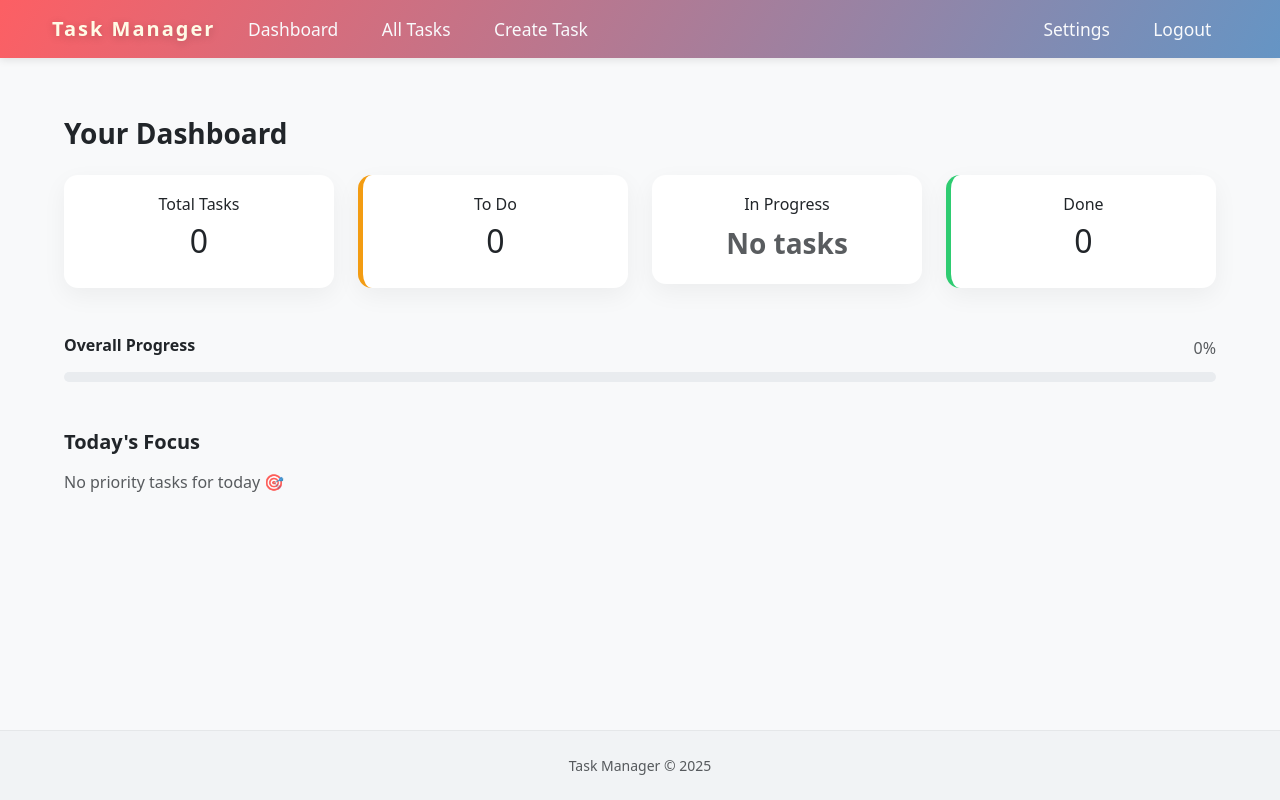
After one commit to HalidMY/Task-Manager-App, a Flask app: page /dashboard in a window 1280 px wide. The commit adds this page. Run offline with Flask 3, Linux system fonts and the light colour scheme; the visitor is signed in with stand-in values (Sample User, id 1); data that the repository does not hold is empty.

Commit message:
created dashboard page and its service. added css for the elmenets in dashboard page

```diff
--- a/app.py
+++ b/app.py
@@ -226,6 +226,38 @@ def settings():
 
     return render_template("settings.html", user=user)
 
+@app.route("/dashboard")
+@login_required()
+def dashboard():
+    user_id = session["user_id"]
+
+    total_tasks = Task.query.filter_by(user_id=user_id).count()
+    todo_count = Task.query.filter_by(user_id=user_id, status="todo").count()
+    in_progress_count = Task.query.filter_by(user_id=user_id, status="in_progress").count()
+    done_count = Task.query.filter_by(user_id=user_id, status="done").count()
+
+    completion_percentage = 0
+    if total_tasks > 0:
+        completion_percentage = round((done_count / total_tasks) * 100)
+
+    today_tasks = Task.query.filter(
+        Task.user_id == user_id,
+        Task.status != "done"
+    ).order_by(
+        Task.priority.desc(),
+        Task.due_date.asc()
+    ).limit(3).all()
+
+    return render_template(
+        "dashboard.html",
+        total_tasks=total_tasks,
+        todo_count=todo_count,
+        in_progress_count=in_progress_count,
+        done_count=done_count,
+        completion_percentage=completion_percentage,
+        today_tasks=today_tasks
+    )
+
 # -------------------------------------------------------
 # CREATE DATABASE
 # -------------------------------------------------------
--- a/static/css/styles.css
+++ b/static/css/styles.css
@@ -221,8 +221,38 @@ footer {
     transform: translateY(-3px);
 }
 
+.task-card.done {
+    opacity: 0.6;
+    background: #f1f1f1;
+}
+
 .task-footer {
     display: flex;
     justify-content: flex-end;
     margin-top: 10px;
 }
+
+.stat-card {
+    background: #fff;
+    padding: 20px;
+    border-radius: 14px;
+    box-shadow: 0 8px 25px rgba(0,0,0,0.05);
+    text-align: center;
+}
+
+.stat-card span {
+    font-size: 28px;
+    font-weight: bold;
+}
+
+.stat-card.todo { border-left: 5px solid #f39c12; }
+.stat-card.in-progress { border-left: 5px solid #3498db; }
+.stat-card.done { border-left: 5px solid #2ecc71; }
+
+.dashboard-task {
+    background: #fff;
+    padding: 14px 18px;
+    border-radius: 12px;
+    margin-bottom: 10px;
+    box-shadow: 0 4px 12px rgba(0,0,0,0.04);
+}
--- a/static/js/main.js
+++ b/static/js/main.js
@@ -72,3 +72,8 @@ document.getElementById("editTaskForm").addEventListener("submit", function(e){
         })
     }).then(() => location.reload());
 });
+
+document.querySelectorAll(".progress-bar").forEach(bar => {
+    const progress = bar.dataset.progress || 0;
+    bar.style.width = progress + "%";
+});
--- /dev/null
+++ b/templates/dashboard.html
@@ -0,0 +1,87 @@
+{% extends 'layout.html' %}
+
+{% block title %}
+    Dashboard
+{% endblock %}
+
+{% block content %}
+    <div class="dashboard container">
+
+        <h3 class="mb-4 fw-bold">Your Dashboard</h3>
+
+        <!-- STAT CARDS -->
+        <div class="row g-4 mb-5">
+
+            <div class="col-md-3">
+                <div class="stat-card">
+                    <h6>Total Tasks</h6>
+                    <h2>{{ total_tasks }}</h2>
+                </div>
+            </div>
+
+            <div class="col-md-3">
+                <div class="stat-card todo">
+                    <h6>To Do</h6>
+                    <h2>{{ todo_count }}</h2>
+                </div>
+            </div>
+
+            <div class="col-md-3">
+                <div class="stat-card {% if in_progress_count > 0 %}in-progress{% endif %}">
+                    <h6>In Progress</h6>
+                    {% if in_progress_count == 0 %}
+                        <span class="text-muted">No tasks</span>
+                    {% else %}
+                        <h2>{{ in_progress_count }}</h2>
+                    {% endif %}
+                </div>
+            </div>
+
+            <div class="col-md-3">
+                <div class="stat-card done">
+                    <h6>Done</h6>
+                    <h2>{{ done_count }}</h2>
+                </div>
+            </div>
+
+        </div>
+
+        <!-- OVERALL PROGRESS -->
+        <div class="mb-5">
+            <div class="d-flex justify-content-between mb-2">
+                <h6 class="fw-semibold">Overall Progress</h6>
+                <span class="text-muted">{{ completion_percentage }}%</span>
+            </div>
+
+            <div class="progress" style="height: 10px; border-radius: 8px;">
+                <div class="progress-bar progress-animated"
+                    data-progress="{{ completion_percentage }}">
+                </div>
+            </div>
+        </div>
+
+        <!-- TODAY'S FOCUS SECTION -->
+        <h5 class="mb-3 fw-semibold">Today's Focus</h5>
+
+        {% if today_tasks|length > 0 %}
+            {% for task in today_tasks %}
+                <div class="task-card dashboard-task"
+                    data-id="{{ task.id }}"
+                    data-title="{{ task.title }}"
+                    data-description="{{ task.description }}"
+                    data-priority="{{ task.priority }}"
+                    data-status="{{ task.status }}"
+                    onclick="openEditModal(this)">
+
+                    <strong>{{ task.title }}</strong>
+
+                    <span class="badge priority-badge {{ task.priority }}">
+                        {{ task.priority|capitalize }}
+                    </span>
+                </div>
+            {% endfor %}
+        {% else %}
+            <p class="text-muted">No priority tasks for today 🎯</p>
+        {% endif %}
+    </div>
+{% endblock %}
--- a/templates/layout.html
+++ b/templates/layout.html
@@ -26,7 +26,6 @@
                         <li class="nav-item"><a class="nav-link" href="/dashboard">Dashboard</a></li>
                         <li class="nav-item"><a class="nav-link" href="/tasks">All Tasks</a></li>
                         <li class="nav-item"><a class="nav-link" href="#" data-bs-toggle="modal" data-bs-target="#createTaskModal">Create Task</a></li>
-                        <li class="nav-item"><a class="nav-link" href="/completed">Completed</a></li>
                     </ul>
                     <ul class="navbar-nav ms-auto">
                         <li class="nav-item"><a class="nav-link" href="/settings">Settings</a></li>
--- a/templates/tasks.html
+++ b/templates/tasks.html
@@ -49,7 +49,7 @@
         <div class="kanban-column" data-status="done">
             <h5>DONE</h5>
             {% for task in done_tasks %}
-                <div class="task-card" draggable="true" data-id="{{ task.id }}" data-title="{{ task.title }}" data-description="{{ task.description }}" data-priority="{{ task.priority }}" data-status="{{ task.status }}">
+                <div class="task-card {{ 'done' if task.status == 'done' }}" draggable="true" data-id="{{ task.id }}" data-title="{{ task.title }}" data-description="{{ task.description }}" data-priority="{{ task.priority }}" data-status="{{ task.status }} {{ 'done' if task.status == 'done' }}">
                     <strong>{{ task.title }}</strong>
                     <div class="task-footer">
                         <span class="priority-icon {{ task.priority }}">
```
